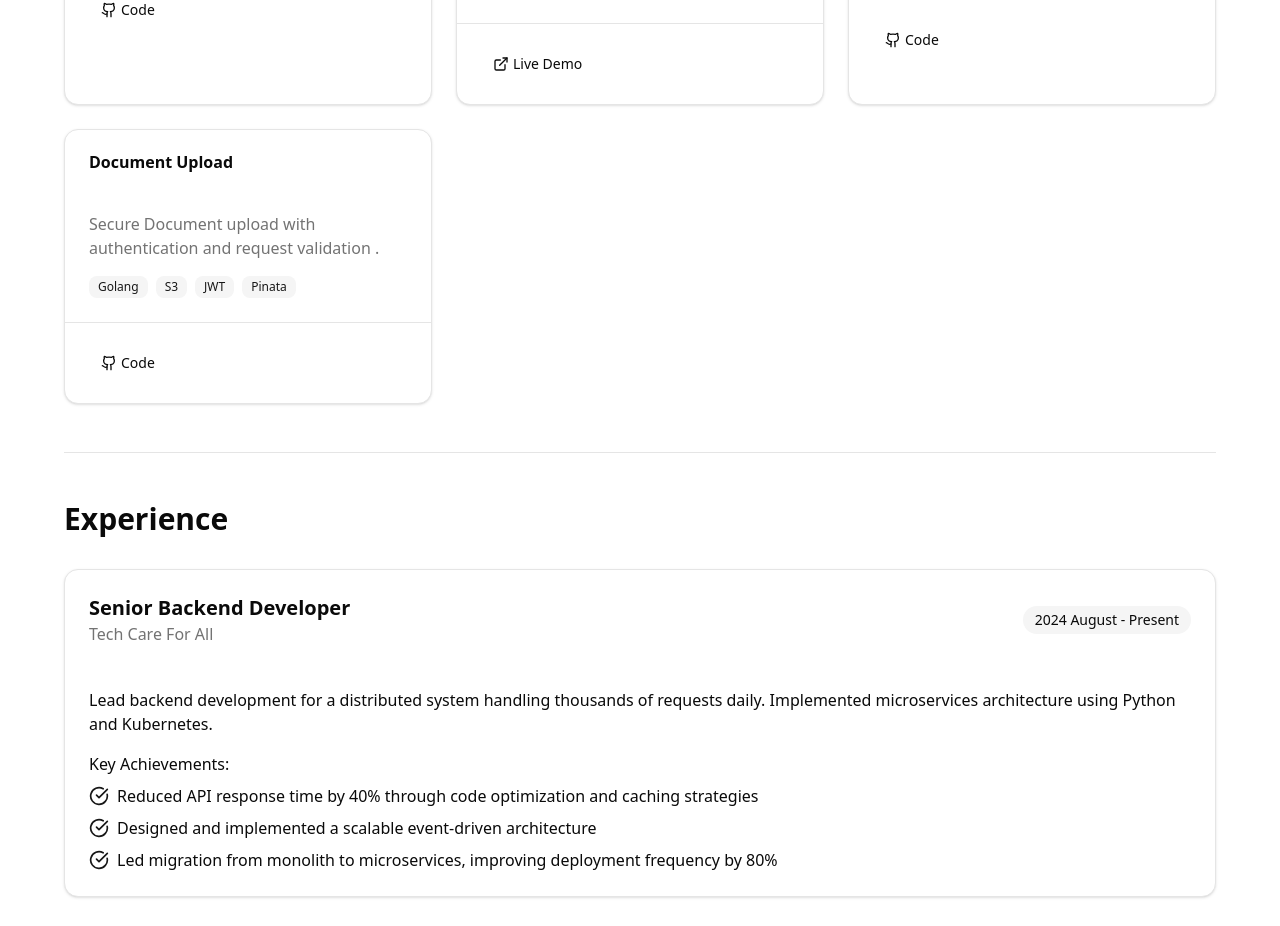
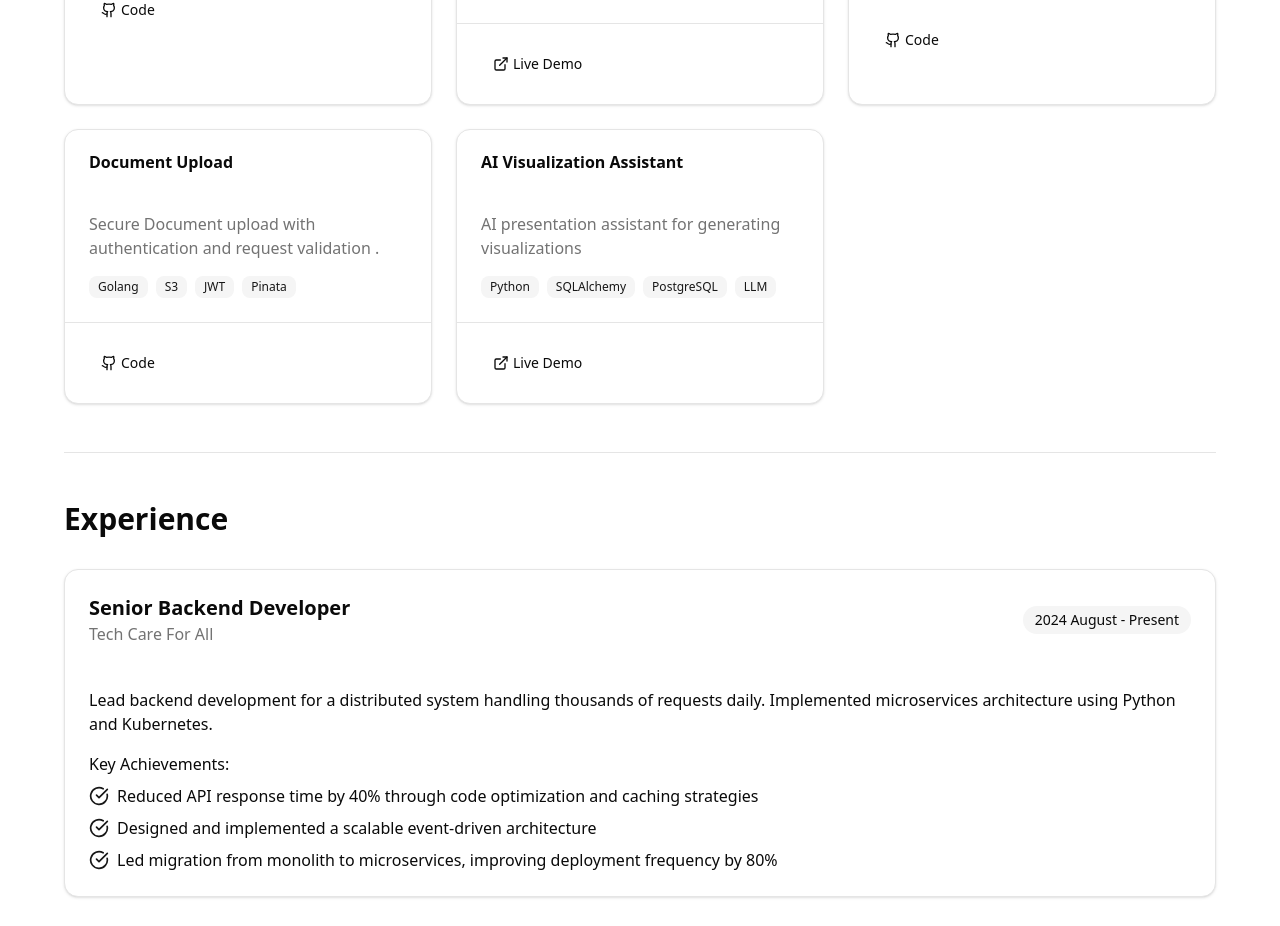
Before and after one commit to sangkips/portfolio, a Next.js app: page / in a window 1280 px wide. Shown: the part 1900-2826 px from the top of the page. Built offline with nearby package versions, Linux system fonts and the light colour scheme.

Commit message:
add pinata api

```diff
--- a/app/page.tsx
+++ b/app/page.tsx
@@ -202,12 +202,12 @@ export default function Home() {
                 // liveUrl="https://example.com/api-gateway"
               />
 
-              {/* <ProjectCard
-                title="Database Migration Tool"
-                description="Tool for seamless database migrations with zero downtime."
-                technologies={["Python", "SQLAlchemy", "PostgreSQL", "MySQL"]}
-                githubUrl="https://github.com/yourusername/db-migration-tool"
-              /> */}
+              <ProjectCard
+                title="AI Visualization Assistant"
+                description="AI presentation assistant for generating visualizations"
+                technologies={["Python", "SQLAlchemy", "PostgreSQL", "LLM"]}
+                liveUrl="https://vizagent-yzvo-jvpk3a5ej-sangs-projects-df772ab9.vercel.app/documents"
+              />
 
               {/* <ProjectCard
                 title="Distributed Task Queue"
```
